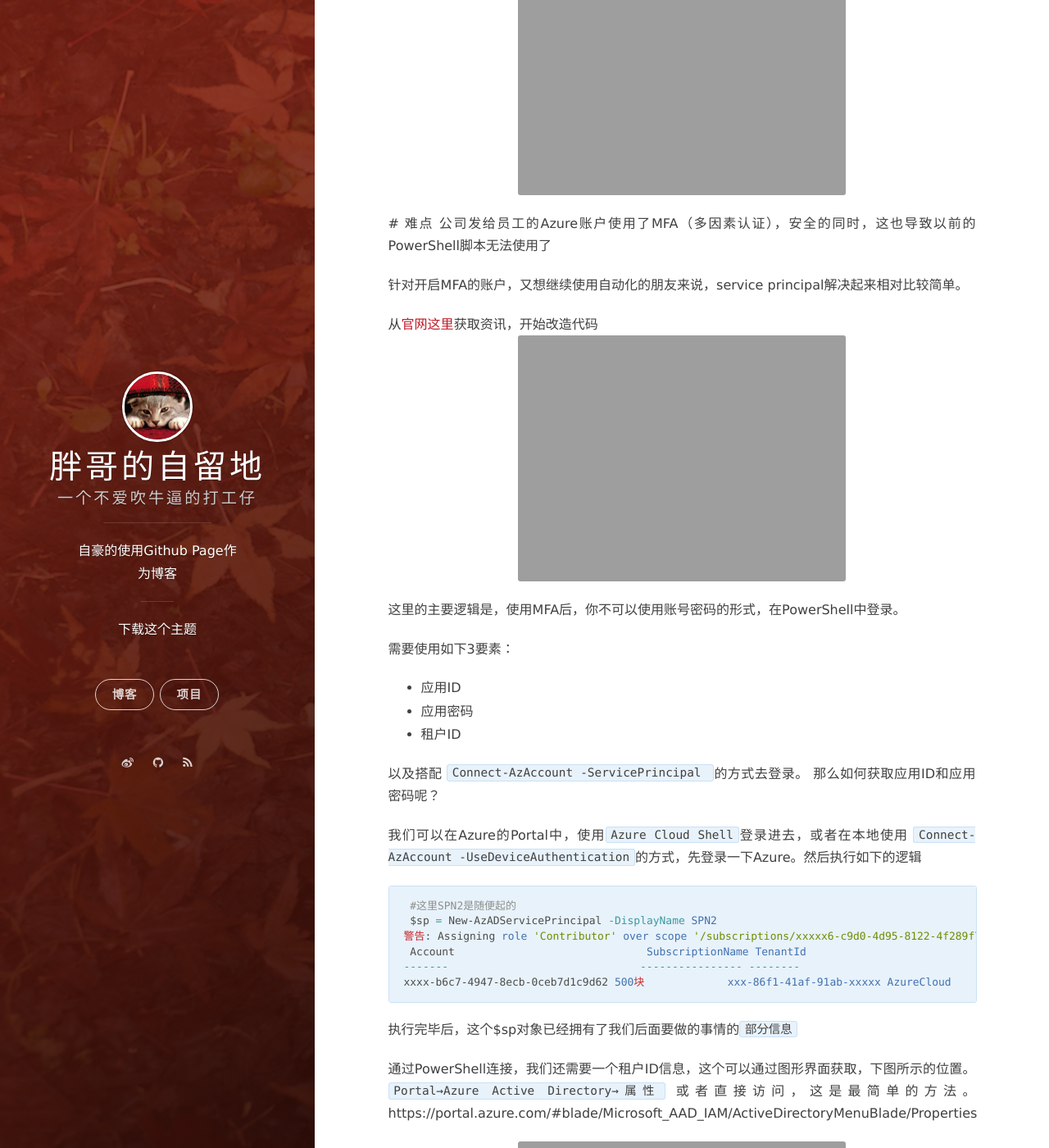
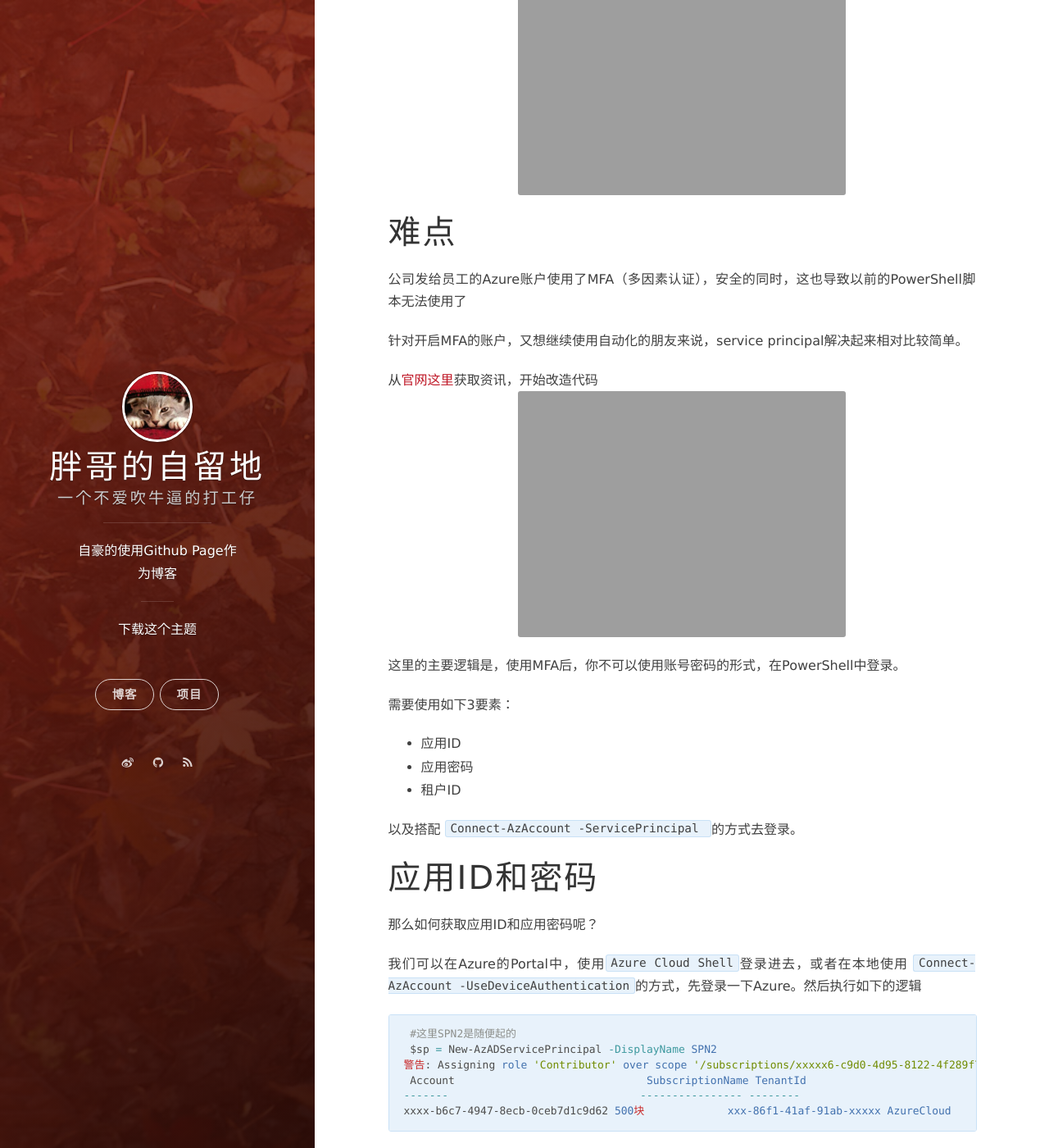
Before and after one commit to kukisama/kukisama.github.io, a Jekyll site: the page built from _posts/2020-11-11-AzureCliandMFAHowToAutomaticlogon.markdown, in a window 1280 px wide and 1400 px high, scrolled down 373 px. Shown: the whole window at 82% size. Built offline with Jekyll 4.4.1, drawn with Linux system fonts in a browser that asks for light colours; nearby versions of some CDN libraries; comment, search, counter and statistics services are not loaded.

Commit message:
Update 2020-11-11-AzureCliandMFAHowToAutomaticlogon.markdown

````diff
--- a/_posts/2020-11-11-AzureCliandMFAHowToAutomaticlogon.markdown
+++ b/_posts/2020-11-11-AzureCliandMFAHowToAutomaticlogon.markdown
@@ -4,11 +4,12 @@ title: "开启MFA多因素后，AzureCli如何自动化登录"
 tags: PowerShell进阶学习
 englishname: AzureCliandMFAHowToAutomaticlogon
 ---
+
 # 需求
 由于`AzureRM`的PowerShell模块逐渐退出历史舞台，所以Azure的自动化登录要做一个比较大的返工，用`AZ`来做一个代码重构。
 ![image](http://ny9s.com/picupdate/20201104164434.png)
 
- # 难点
+# 难点
  公司发给员工的Azure账户使用了MFA（多因素认证），安全的同时，这也导致以前的PowerShell脚本无法使用了
 
  针对开启MFA的账户，又想继续使用自动化的朋友来说，service principal解决起来相对比较简单。
@@ -25,6 +26,8 @@ englishname: AzureCliandMFAHowToAutomaticlogon
 -  租户ID
 
 以及搭配 `Connect-AzAccount -ServicePrincipal `的方式去登录。
+
+# 应用ID和密码
  那么如何获取应用ID和应用密码呢？
 
  我们可以在Azure的Portal中，使用`Azure Cloud Shell`登录进去，或者在本地使用 `Connect-AzAccount -UseDeviceAuthentication`的方式，先登录一下Azure。然后执行如下的逻辑
@@ -39,6 +42,7 @@ xxxx-b6c7-4947-8ecb-0ceb7d1c9d62 500块             xxx-86f1-41af-91ab-xxxxx Azu
  执行完毕后，这个$sp对象已经拥有了我们后面要做的事情的`部分信息`
 
 
+# 租户ID
 通过PowerShell连接，我们还需要一个租户ID信息，这个可以通过图形界面获取，下图所示的位置。
 `Portal→Azure Active Directory→属性`
 或者直接访问，这是最简单的方法。 https://portal.azure.com/#blade/Microsoft_AAD_IAM/ActiveDirectoryMenuBlade/Properties
@@ -49,6 +53,7 @@ xxxx-b6c7-4947-8ecb-0ceb7d1c9d62 500块             xxx-86f1-41af-91ab-xxxxx Azu
 $tenantId = (Get-AzContext).Tenant.Id
 ```
 
+# 应用密码解密
  现在有了$sp对象，应用ID就是 $sp.ApplicationId，应用密码就是$sp.secret。但是问题是，sp.secret是个标准PowerShell加密的对象。
  下面的方法可以帮你解密(仅限本机)
 
````
Also changed, not shown: other parts of _posts/2020-11-11-AzureCliandMFAHowToAutomaticlogon.markdown (+2 -2 lines).
